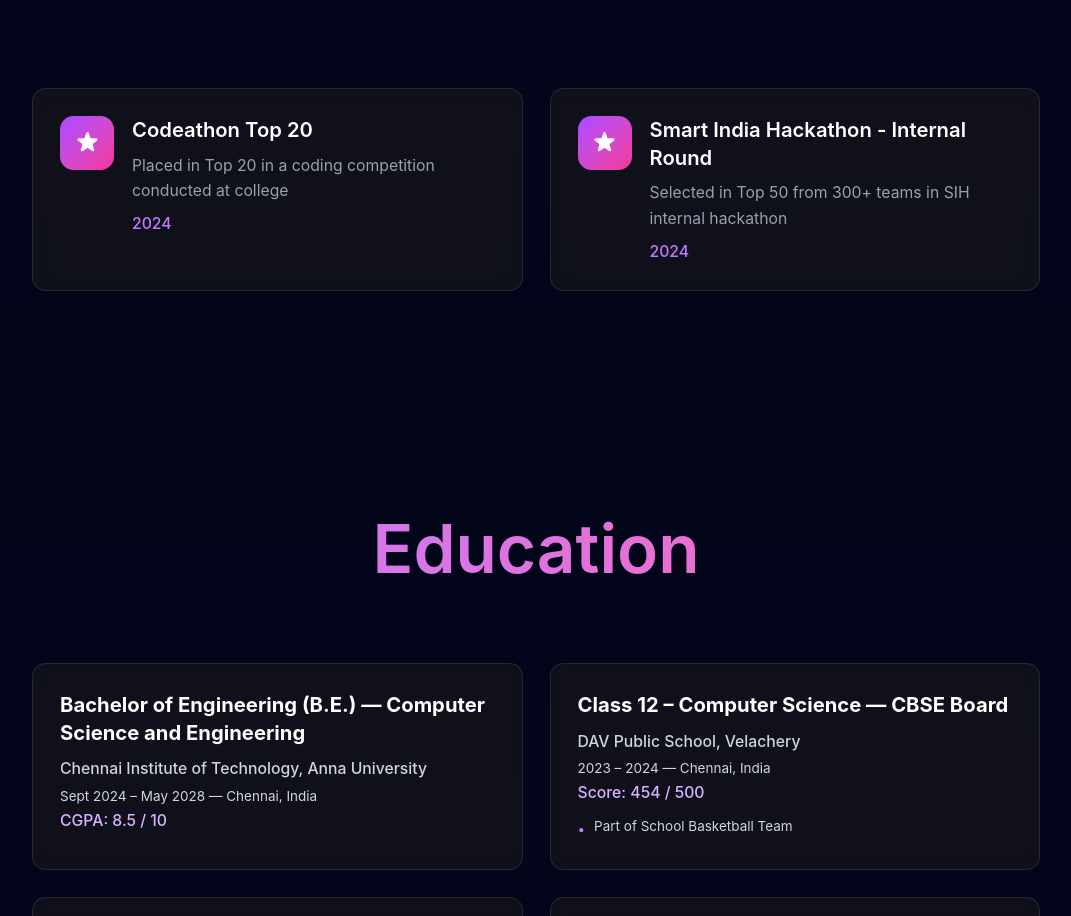
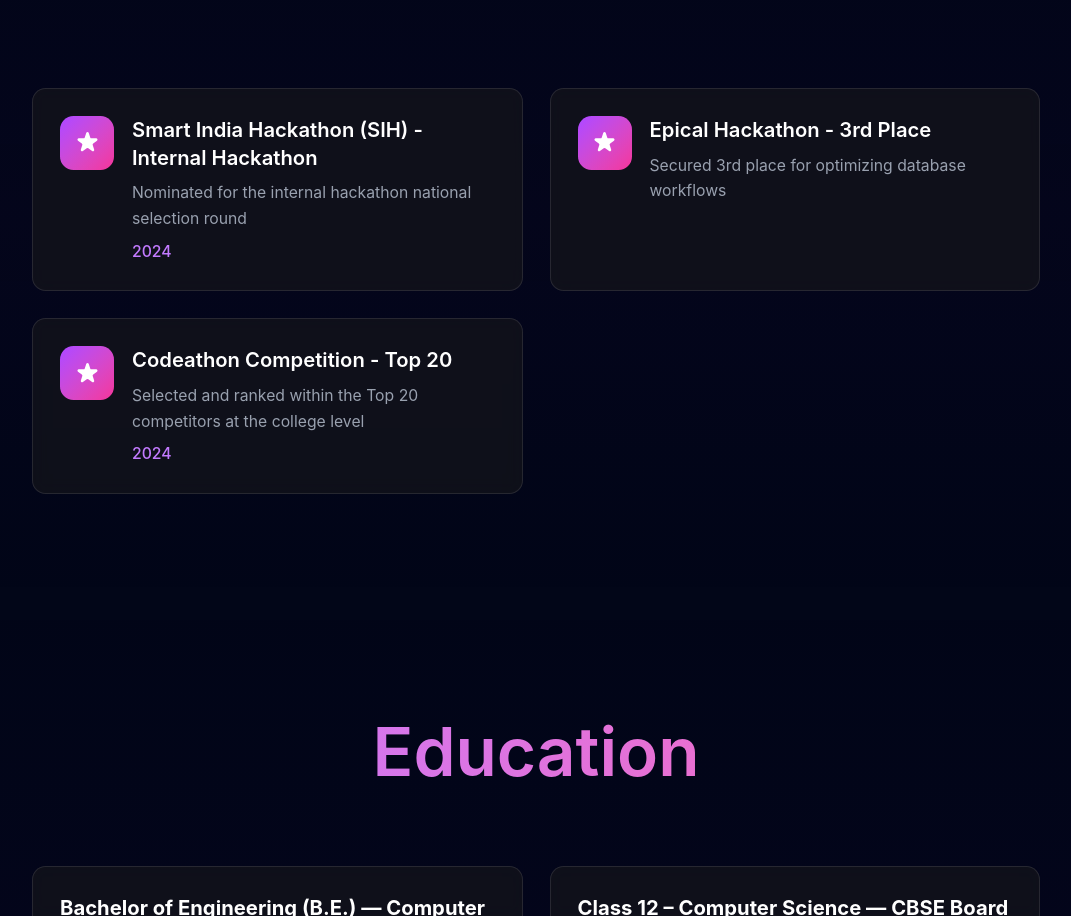
Before and after one commit to S-Sivahari/Sivahari_Portfolio, a React (Vite) app: page / in a window 1280 px wide. Shown: the part 5476-6392 px from the top of the page, without its empty margins (104-1175 px from the left). Built offline with nearby package versions, Linux system fonts and the light colour scheme.

Commit message:
Update achievements list

```diff
--- a/src/app/App.tsx
+++ b/src/app/App.tsx
@@ -213,13 +213,18 @@
 
   const achievements = [
     {
-      title: 'Codeathon Top 20',
-      organization: 'Placed in Top 20 in a coding competition conducted at college',
+      title: 'Smart India Hackathon (SIH) - Internal Hackathon',
+      organization: 'Nominated for the internal hackathon national selection round',
       year: '2024',
     },
     {
-      title: 'Smart India Hackathon - Internal Round',
-      organization: 'Selected in Top 50 from 300+ teams in SIH internal hackathon',
+      title: 'Epical Hackathon - 3rd Place',
+      organization: 'Secured 3rd place for optimizing database workflows',
+      year: '',
+    },
+    {
+      title: 'Codeathon Competition - Top 20',
+      organization: 'Selected and ranked within the Top 20 competitors at the college level',
       year: '2024',
     },
   ];
@@ -557,9 +562,11 @@
                       <p className="text-gray-400 text-sm mb-2 leading-relaxed">
                         {achievement.organization}
                       </p>
-                      <p className="text-purple-400 text-sm font-medium">
-                        {achievement.year}
-                      </p>
+                      {achievement.year && (
+                        <p className="text-purple-400 text-sm font-medium">
+                          {achievement.year}
+                        </p>
+                      )}
                     </div>
                   </div>
                 </div>
```
